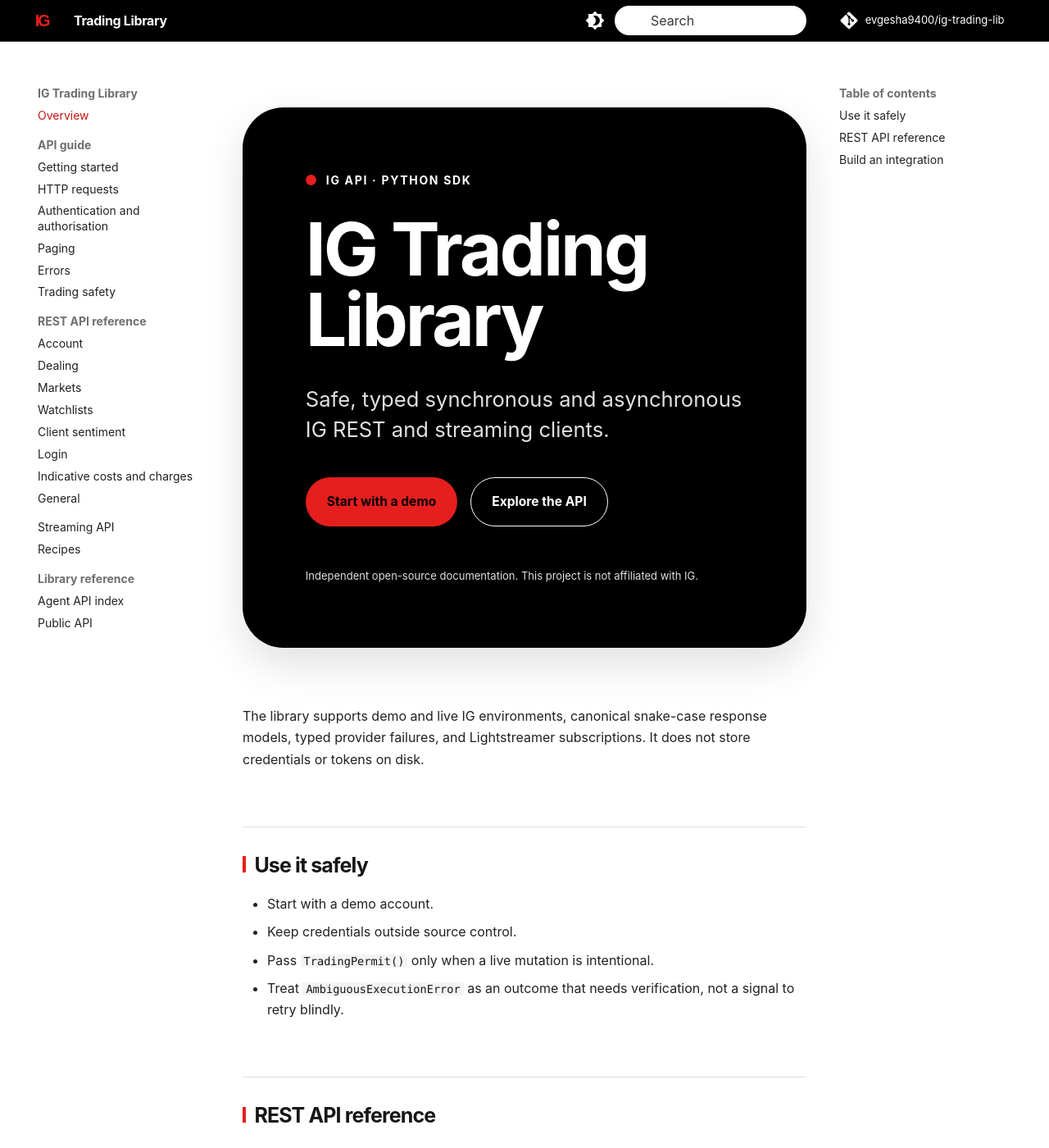
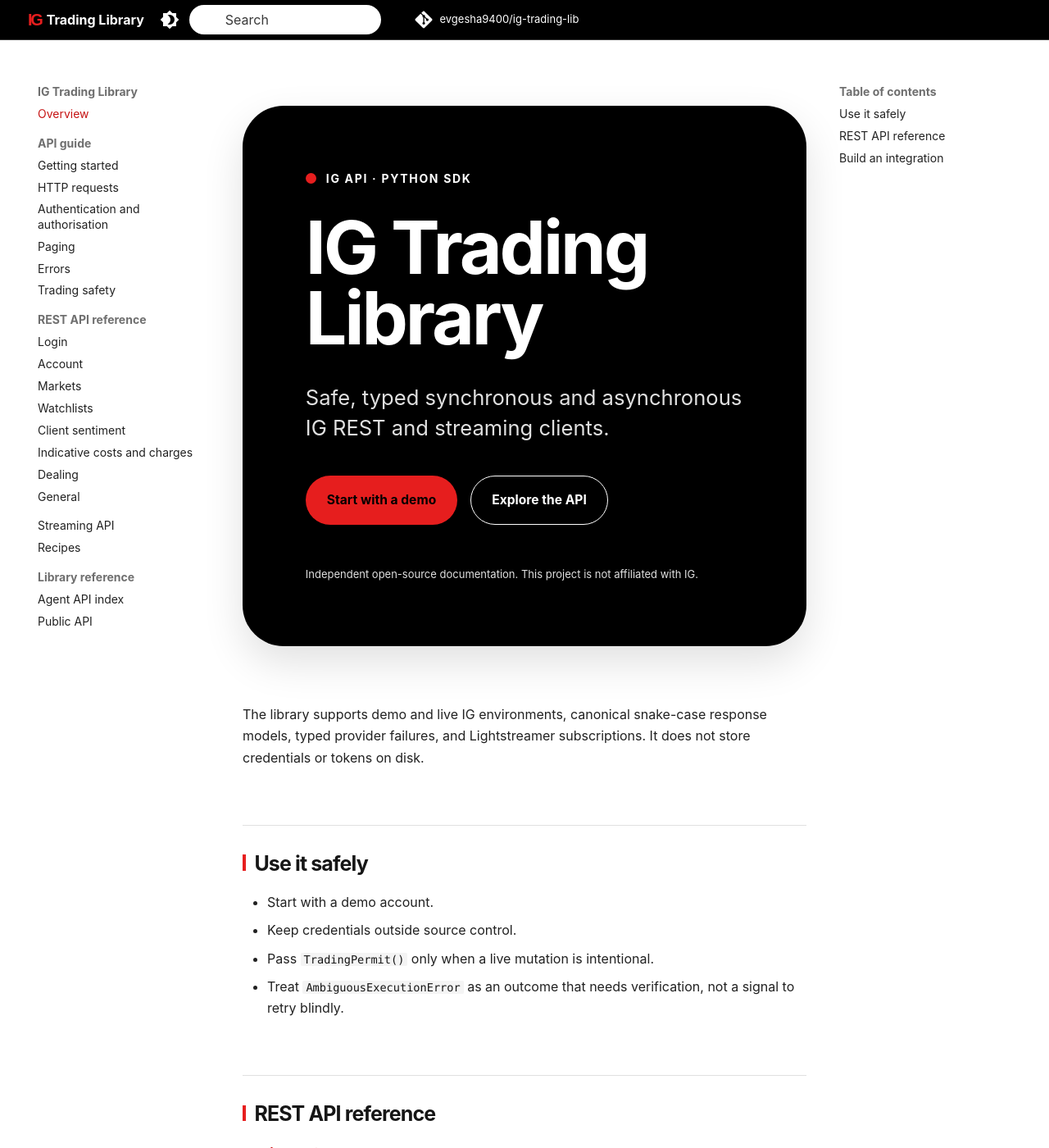
Before and after one commit to evgesha9400/ig-trading-lib, an MkDocs documentation site: the page built from docs/index.md, in a window 1280 px wide and 1400 px high. Shown: the whole window at 82% size. Built offline with MkDocs 1.6.1 and Material for MkDocs 9.7.7, drawn with Linux system fonts in a browser that asks for light colours; comment, search, counter and statistics services are not loaded; the version menu is left out.

Commit message:
docs: streamline reference flow and header link
- Order REST reference sections by trader workflow.\n- Make the complete IG Trading Library wordmark the home link.\n- Cover reference order, hover colors, and home navigation in browser tests.

```diff
--- /dev/null
+++ b/docs/overrides/partials/header.html
@@ -0,0 +1,56 @@
+{# Custom header: one accessible home link for the IG Trading Library wordmark. #}
+{% set class = "md-header" %}
+{% if "navigation.tabs.sticky" in features %}
+  {% set class = class ~ " md-header--shadow md-header--lifted" %}
+{% elif "navigation.tabs" not in features %}
+  {% set class = class ~ " md-header--shadow" %}
+{% endif %}
+<header class="{{ class }}" data-md-component="header">
+  <nav class="md-header__inner md-grid" aria-label="{{ lang.t('header') }}">
+    <a
+      href="{{ config.extra.homepage | d(nav.homepage.url, true) | url }}"
+      title="{{ config.site_name | e }}"
+      class="md-header__brand"
+      aria-label="{{ config.site_name }}"
+      data-md-component="logo"
+    >
+      <span class="ig-docs-brand-mark" aria-hidden="true">IG</span>
+      <span class="ig-docs-brand-name">Trading Library</span>
+    </a>
+    <label class="md-header__button md-icon" for="__drawer">
+      {% set icon = config.theme.icon.menu or "material/menu" %}
+      {% include ".icons/" ~ icon ~ ".svg" %}
+    </label>
+    {% if config.theme.palette %}
+      {% if not config.theme.palette is mapping %}
+        {% include "partials/palette.html" %}
+      {% endif %}
+    {% endif %}
+    {% if not config.theme.palette is mapping %}
+      {% include "partials/javascripts/palette.html" %}
+    {% endif %}
+    {% if config.extra.alternate %}
+      {% include "partials/alternate.html" %}
+    {% endif %}
+    {% if "material/search" in config.plugins %}
+      {% set search = config.plugins["material/search"] | attr("config") %}
+      {% if search.enabled %}
+        <label class="md-header__button md-icon" for="__search">
+          {% set icon = config.theme.icon.search or "material/magnify" %}
+          {% include ".icons/" ~ icon ~ ".svg" %}
+        </label>
+        {% include "partials/search.html" %}
+      {% endif %}
+    {% endif %}
+    {% if config.repo_url %}
+      <div class="md-header__source">
+        {% include "partials/source.html" %}
+      </div>
+    {% endif %}
+  </nav>
+  {% if "navigation.tabs.sticky" in features %}
+    {% if "navigation.tabs" in features %}
+      {% include "partials/tabs.html" %}
+    {% endif %}
+  {% endif %}
+</header>
--- a/docs/stylesheets/ig-theme.css
+++ b/docs/stylesheets/ig-theme.css
@@ -90,18 +90,19 @@
   letter-spacing: -0.02em;
 }
 
-.md-header__button.md-logo {
+.md-header__brand {
   align-items: center;
+  color: var(--ig-login-white);
   display: flex;
-  justify-content: center;
-  margin: 0.35rem 0.1rem 0.35rem 0;
-  width: 1.7rem;
+  font-size: 0.8rem;
+  font-weight: 700;
+  gap: 0.32rem;
+  margin: 0.35rem 0.35rem 0.35rem 0;
+  text-decoration: none;
 }
 
-.md-header__button.md-logo::after {
+.ig-docs-brand-mark {
   color: var(--ig-login-red);
-  content: "IG";
-  display: block;
   font-family: Arial, Helvetica, sans-serif;
   font-size: 1rem;
   font-weight: 900;
@@ -109,19 +110,18 @@
   line-height: 1;
 }
 
-.md-header__button.md-logo img,
-.md-header__button.md-logo svg {
-  display: none;
+.ig-docs-brand-name {
+  color: var(--ig-login-white);
 }
 
-.md-header__topic:first-child .md-ellipsis {
-  font-size: 0;
+.md-header__brand:focus-visible,
+.md-header__brand:hover {
+  text-decoration: none;
 }
 
-.md-header__topic:first-child .md-ellipsis::after {
-  color: var(--ig-login-white);
-  content: "Trading Library";
-  font-size: 0.8rem;
+.md-header__brand:focus-visible .ig-docs-brand-mark,
+.md-header__brand:hover .ig-docs-brand-mark {
+  color: #ff6c6c;
 }
 
 .md-search__form {
--- a/mkdocs.yml
+++ b/mkdocs.yml
@@ -6,6 +6,7 @@
 
 theme:
   name: material
+  custom_dir: docs/overrides
   language: en
   font: false
   palette:
@@ -45,13 +46,13 @@
       - Errors: api-guide/errors.md
       - Trading safety: api-guide/trading-safety.md
   - REST API reference:
+      - Login: rest-api-reference/login.md
       - Account: rest-api-reference/account.md
-      - Dealing: rest-api-reference/dealing.md
       - Markets: rest-api-reference/markets.md
       - Watchlists: rest-api-reference/watchlists.md
       - Client sentiment: rest-api-reference/client-sentiment.md
-      - Login: rest-api-reference/login.md
       - Indicative costs and charges: rest-api-reference/indicative-costs-and-charges.md
+      - Dealing: rest-api-reference/dealing.md
       - General: rest-api-reference/general.md
   - Streaming API: streaming-api.md
   - Recipes: recipes/index.md
```
Also changed, not shown: docs/reference/public-api-index.json, 3 other files.
